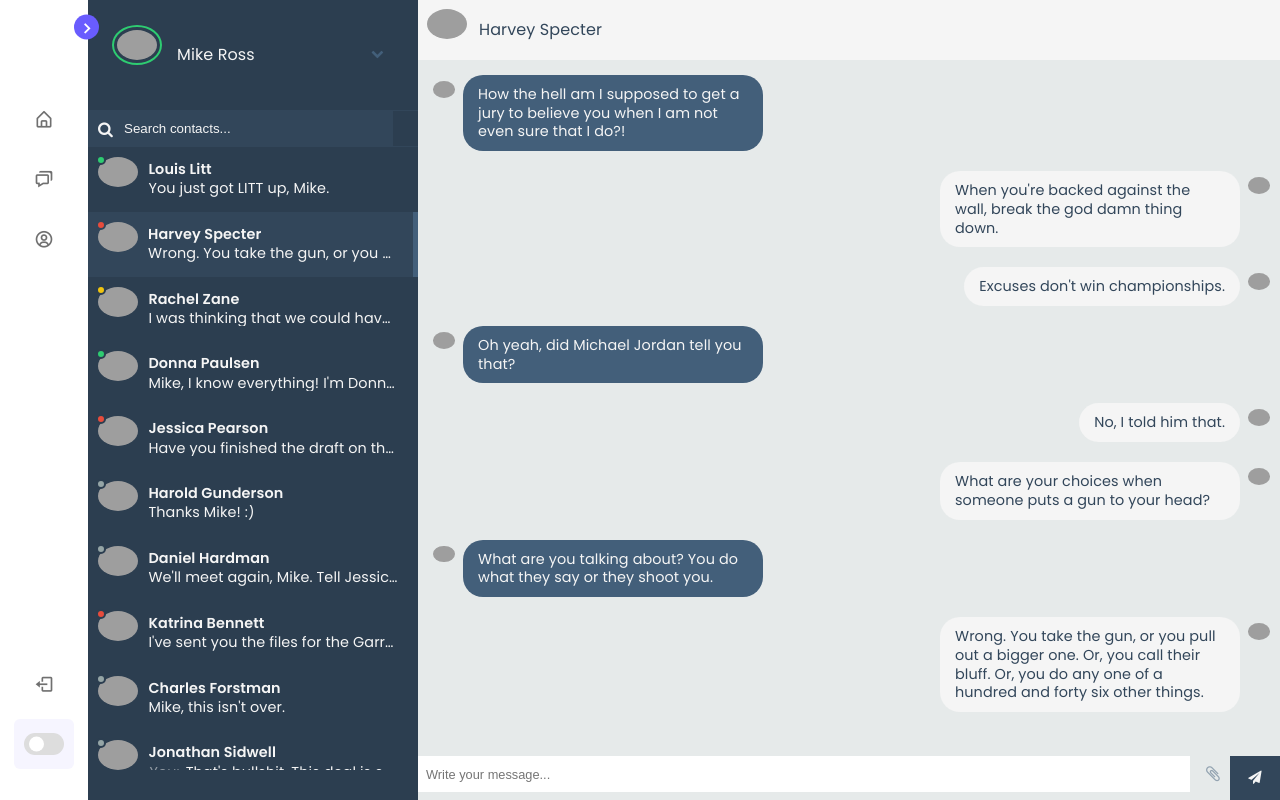
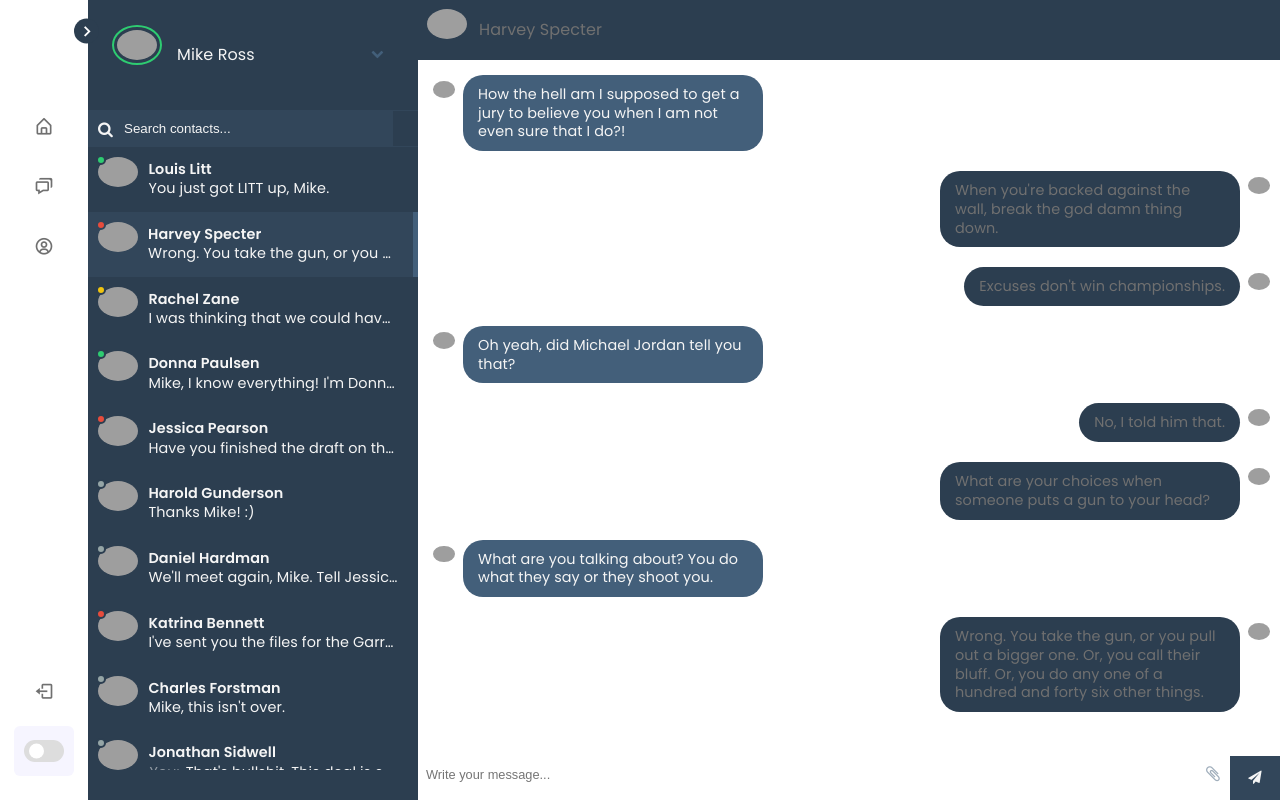
Before and after one commit to TinUIT/WebChat, a Django app: page /chat in a window 1280 px wide. Run offline with Django 4.2, Linux system fonts and the light colour scheme; some libraries are stand-ins or nearby versions; grey boxes are pictures that could not be loaded.

Commit message:
changehtmlchat.css

```diff
--- a/static/css/chat.css
+++ b/static/css/chat.css
@@ -7,7 +7,7 @@ body {
   font-family:'Poppins', sans-serif;
   font-size: 1em;
   letter-spacing: 0.1px;
-    color: #32465a;
+  color: var(--text-color);
   text-rendering: optimizeLegibility;
   text-shadow: 1px 1px 1px rgba(0, 0, 0, 0.004);
   -webkit-font-smoothing: antialiased;
@@ -21,7 +21,7 @@ body {
   height: 100vh;
   /* min-height: 300px;
   max-height: 720px; */
-    background: #E6EAEA;
+  background: var(--sidebar-color);
 }
 @media screen and (max-width: 360px) {
   #frame {
@@ -517,7 +517,7 @@ body {
   width: 100%;
   height: 60px;
   line-height: 60px;
-    background: #f5f5f5;
+  background: var(--primary-color);
 }
 #frame .content .contact-profile img {
   width: 40px;
@@ -583,7 +583,7 @@ body {
   margin: 6px 0 0 8px;
 }
 #frame .content .messages ul li.replies p {
-    background: #f5f5f5;
+  background: var(--primary-color);
   float: right;
 }
 #frame .content .messages ul li img {
--- a/static/css/style.css
+++ b/static/css/style.css
@@ -11,7 +11,7 @@
     /* ===== Colors ===== */
     --body-color: #E4E9F7;
     --sidebar-color: #FFF;
-    --primary-color: #695CFE;
+    --primary-color: #2c3e50;
     --primary-color-light: #F6F5FF;
     --toggle-color: #DDD;
     --text-color: #707070;
@@ -24,6 +24,7 @@
 }
 
 body{
+    font-family: 'Poppins', sans-serif;
     min-height: 100vh;
     background-color: var(--body-color);
     transition: var(--tran-05);
@@ -36,15 +37,16 @@ body{
 
 body.dark{
     --body-color: #18191a;
-    --sidebar-color: #242526;
-    --primary-color: #3a3b3c;
-    --primary-color-light: #3a3b3c;
+    --sidebar-color: #2c3e50;
+    --primary-color: #32465a;
+    --primary-color-light: #32465a;
     --toggle-color: #fff;
     --text-color: #ccc;
 }
 
 /* ===== Sidebar ===== */
  .sidebar{
+    font-family: 'Poppins', sans-serif;
     position: fixed;
     top: 0;
     left: 0;
@@ -121,7 +123,7 @@ header .image-text .name {
 
 header .image-text .profession{
     font-size: 16px;
-    margin-top: -2px;
+    margin-top: 5px;
     display: block;
 }
 
```
Lines whose indentation alone changed are shown as unchanged.
